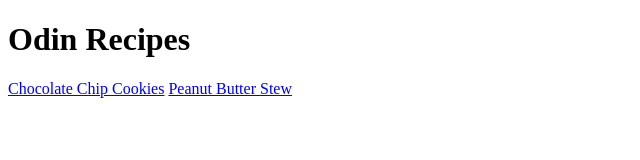
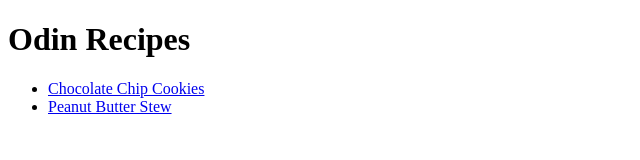
Before and after one commit to Vertimyst/odin-recipes, a plain HTML site: page index.html in a window 1280 px wide. Shown: the whole page, without its empty margins (0-640 px from the left). Drawn offline with Linux system fonts and the light colour scheme.

Commit message:
Clean up links

```diff
--- a/index.html
+++ b/index.html
@@ -7,7 +7,9 @@
 </head>
 <body>
     <h1>Odin Recipes</h1>
-    <a href="recipes/cookies.html">Chocolate Chip Cookies</a>
-    <a href="recipes/peanut_butter_stew.html">Peanut Butter Stew</a>
+    <ul>
+        <li><a href="recipes/cookies.html">Chocolate Chip Cookies</a></li>
+        <li><a href="recipes/peanut_butter_stew.html">Peanut Butter Stew</a></li>
+    </ul>
 </body>
 </html>
```
